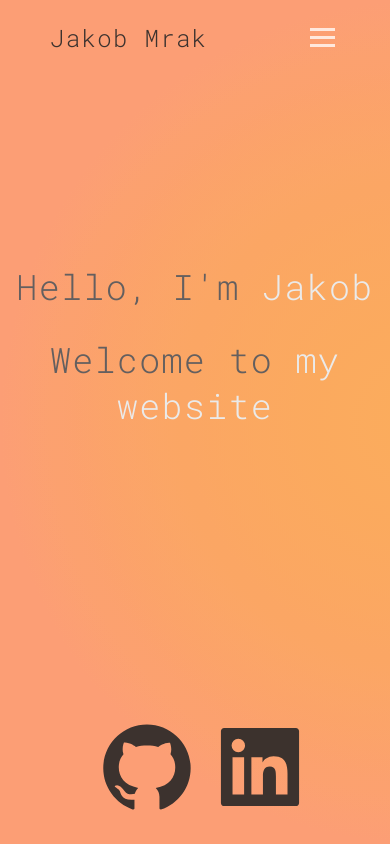
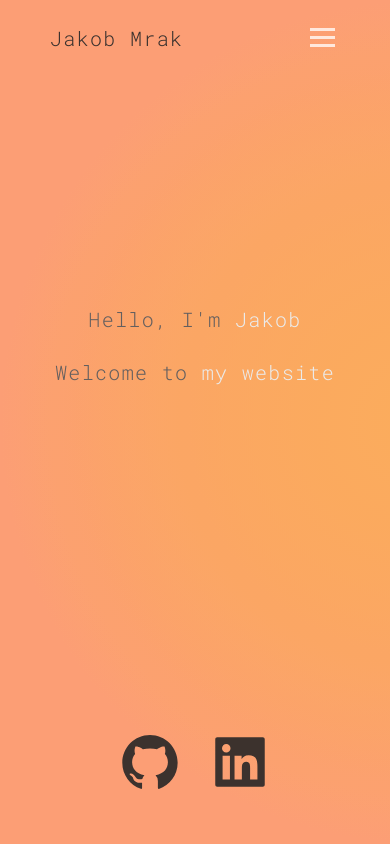
Before and after one commit to MrakJakob/personal_website, a React (Create React App) app: page / in a window 390 px wide. Built offline with nearby package versions, Linux system fonts and the light colour scheme.

Commit message:
Fixed home screen mobile

```diff
--- a/src/App.css
+++ b/src/App.css
@@ -5,7 +5,6 @@
 
   opacity: 0.85;
   max-width: 100%;
-
 }
 
 .animated_gradient {
@@ -42,11 +41,12 @@
 }
 
 .icon {
-  height: 100px;
-  width: 100px;
-  margin-right: 10pt;
+  height: 120px;
+  width: 120px;
+  padding: 10pt;
   color: rgba(0, 0, 0, 0.9);
   transition: 0.3s;
+  justify-content: center;
 }
 
 .icon:hover {
@@ -54,6 +54,7 @@
   cursor: pointer;
   opacity: 0.8;
 }
+
 
 .heading {
   font-size: 22px;
@@ -63,3 +64,17 @@
     font-size: 18px;
   }
 }
+
+@media only screen and (max-width: 540px) {
+  .message {
+    font-size: 20px;
+  }
+  .icon {
+    height: 90px;
+    width: 90px;
+  }
+  .links_container {
+    padding-right: 0;
+    justify-content: center;
+  }
+}
--- a/src/components/navbar/Navbar.css
+++ b/src/components/navbar/Navbar.css
@@ -33,6 +33,20 @@
   width: fit-content;
   font-size: 24px;
 }
+
+@media only screen and (max-width: 540px) {
+  .title_container {
+    font-size: 20px;
+  }
+}
+
+@media only screen and (max-width: 320px) {
+  .title_container {
+    font-size: 18px;
+  }
+}
+
+
 
 .title {
   width: fit-content;
```
